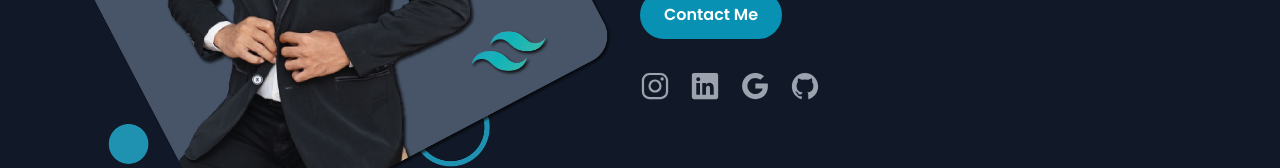
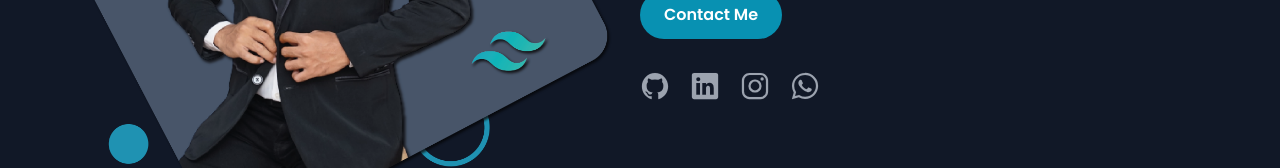
Before and after one commit to sadi98/MyPortofolio, a React (Vite) app: page / in a window 1280 px wide. Shown: the part 447-615 px from the top of the page. Built offline with nearby package versions, Linux system fonts and the light colour scheme.

Commit message:
finishing

```diff
--- a/src/components/Bot.jsx
+++ b/src/components/Bot.jsx
@@ -1,11 +1,25 @@
-import React from 'react'
+import React from 'react';
 
 const Bot = () => {
+  const phoneNumber = '081288130098';
+  const message = `
+    Hi Sadi Nur Sholeihin!
+    I just visited your website and I'm really impressed with your work. I would love to discuss how we can collaborate on some exciting projects. Let's connect and explore the possibilities!
+  `;
+
+  const handleWhatsAppRedirect = () => {
+    const whatsappLink = `https://wa.me/${phoneNumber}?text=${encodeURIComponent(message)}`;
+    window.open(whatsappLink, '_blank');
+  };
+
   return (
-    <div className='fixed bottom-5 sm:right-8 right-4 z-[999] cursor-pointer text-white text-4xl bg-cyan-600 w-16 h-16 flex items-center justify-center rounded-full animate-bounce'>
+    <div
+      onClick={handleWhatsAppRedirect}
+      className='fixed bottom-5 sm:right-8 right-4 z-[999] cursor-pointer text-white text-4xl bg-cyan-600 w-16 h-16 flex items-center justify-center rounded-full animate-bounce'
+    >
       <ion-icon name="chatbubble-ellipses"></ion-icon>
     </div>
-  )
-}
+  );
+};
 
-export default Bot
+export default Bot;
--- a/src/components/Contact.jsx
+++ b/src/components/Contact.jsx
@@ -1,7 +1,16 @@
-import React from 'react'
+import React, { useState } from 'react'
 import { contact } from '../data/contact'
 const Contact = () => {
   const contact_info  = contact
+
+  const [subject, setSubject] = useState('');
+  const [message, setMessage] = useState('');
+
+  const handleSubmit = (event) => {
+    event.preventDefault();
+    const mailtoLink = `mailto:sadinursholeihin@gmail.com?subject=${encodeURIComponent(subject)}&body=${encodeURIComponent(message)}`;
+    window.open(mailtoLink, '_blank');
+  };
   return (
     <section id="contact" className="py-10 px-3 text-white">
       <div className="text-center mt-8">
@@ -14,11 +23,24 @@ const Contact = () => {
           className="mt-16 flex md:flex-row flex-col
          gap-6 max-w-5xl bg-gray-800 md:p-6 p-2 rounded-lg mx-auto"
         >
-          <form className="flex flex-col flex-1 gap-5">
-            <input type="text" placeholder="Your Name" />
-            <input type="Email" placeholder="Your Email Address" />
-            <textarea placeholder="Your Message" rows={10}></textarea>
-            <button className="btn-primary w-fit">Send Message</button>
+          <form className="flex flex-col flex-1 gap-5" onSubmit={handleSubmit}>
+            <input
+              type="text"
+              placeholder="Subject"
+              value={subject}
+              onChange={(e) => setSubject(e.target.value)}
+              className="form-input"
+            />
+            <textarea
+              placeholder="Your Message"
+              rows={10}
+              value={message}
+              onChange={(e) => setMessage(e.target.value)}
+              className="form-textarea"
+            />
+            <button type="submit" className="btn-primary w-fit">
+              Send Message
+            </button>
           </form>
           <div className="flex flex-col  gap-7 ">
             {contact_info.map((contact, i) => (
--- a/src/components/Hero.jsx
+++ b/src/components/Hero.jsx
@@ -2,10 +2,30 @@ import React from 'react'
 import SadyNs from '../assets/images/SadyNs.png'
 const Hero = () => {
   const media =[
-    "logo-instagram",
-    "logo-linkedin",
-    "logo-google",
-    "logo-github",
+    {
+      id: 1,
+      name: "Github",
+      icon: "logo-github",
+      link: "https://github.com/sadi98"
+    },
+    {
+      id: 2,
+      name: "Linkedin",
+      icon: "logo-linkedin",
+      link: "https://www.linkedin.com/in/sadyns/"
+    },
+    {
+      id: 3,
+      name: "Instagram",
+      icon: "logo-instagram",
+      link: "https://www.instagram.com/sady_ns/"
+    },
+    {
+      id: 4,
+      name: "WhatsApp",
+      icon: "logo-whatsapp",
+      link: "https://wa.me/6281288130098"
+    },
   ];
   return (
     <section id='home'
@@ -29,7 +49,9 @@ const Hero = () => {
             {
               media.map((item) => (
                 <div key={item} className='text-gray-400 hover:text-white cursor-pointer'>
-                  <ion-icon name={item}></ion-icon>
+                  <a href={item.link} target="_blank" rel="noopener noreferrer" className='hover:text-white'>
+                    <ion-icon name={item.icon}></ion-icon>
+                  </a>
                 </div>
               ))
             }
--- a/src/components/Hireme.jsx
+++ b/src/components/Hireme.jsx
@@ -1,6 +1,16 @@
 import React from 'react'
 import myFoto from '../assets/images/sadynurs.png'
 const Hireme = () => {
+  const phoneNumber = '081288130098';
+  const message = `
+  Do you want any work from me?
+  I am available to help you with your projects. Whether you need assistance with development, design, or any other tasks, I am here to provide the support you need. Let's collaborate and bring your ideas to life!
+  `;
+
+  const handleWhatsAppRedirect = () => {
+    const whatsappLink = `https://wa.me/${phoneNumber}?text=${encodeURIComponent(message)}`;
+    window.open(whatsappLink, '_blank');
+  };
   return (
     <section id="hireme" className="py-10 text-white px-3">
       <div className='text-center'>
@@ -17,7 +27,9 @@ const Hireme = () => {
           <p className="lg:text-left text-justify max-w-lg text-sm mt-4 text-gray-200 leading-6">
             I am available to help you with your projects. Whether you need assistance with development, design, or any other tasks, I am here to provide the support you need. Let's collaborate and bring your ideas to life!
           </p>
-          <button className="btn-primary mt-10">Say Hello</button>
+          <button className="btn-primary mt-10" onClick={handleWhatsAppRedirect}>
+            Say Hello
+          </button>
         </div>
         <img
           src={myFoto}
--- a/src/components/Project.jsx
+++ b/src/components/Project.jsx
@@ -43,13 +43,12 @@ const Project = () => {
                   <img src={project_info.img} alt="" className="rounded-lg" style={{ height: "150px", width: "100%" }} />
                   <h3 className="text-xl my-4">{project_info.name}</h3>
                   <div className="flex gap-3">
-                    <a
-                      href={project_info.github_link}
+                    {/* <a href={project_info.github_link}
                       target="_blank"
                       className="text-cyan-600 bg-gray-800 px-2 py-1 inline-block"
                     >
                       Github
-                    </a>
+                    </a> */}
                     <a
                       href={project_info.live_link}
                       target="_blank"
--- a/src/data/contact.js
+++ b/src/data/contact.js
@@ -1,8 +1,8 @@
 export const contact = [
-    { logo: "mail", text: "sadinursholeihin@gmail.com" },
-    { logo: "logo-whatsapp", text: "0812 8813 0098" },
-    {
-      logo: "location",
-      text: "demo location",
-    },
-]
+  { logo: "mail", text: "sadinursholeihin@gmail.com" },
+  { logo: "logo-whatsapp", text: "0812 8813 0098" },
+  {
+    logo: "location",
+    text: "West Jakarta, Indonesia",
+  },
+];
```
